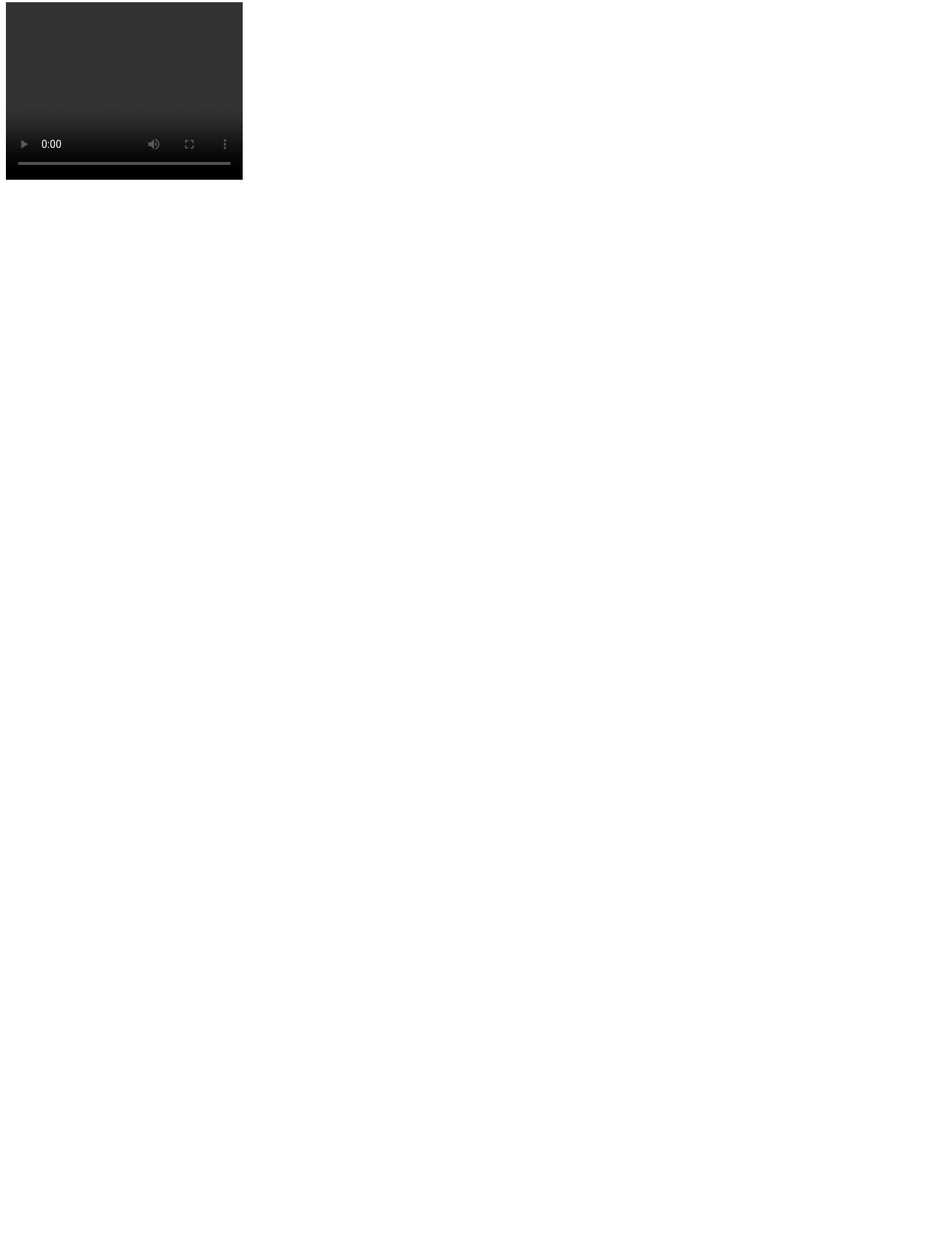
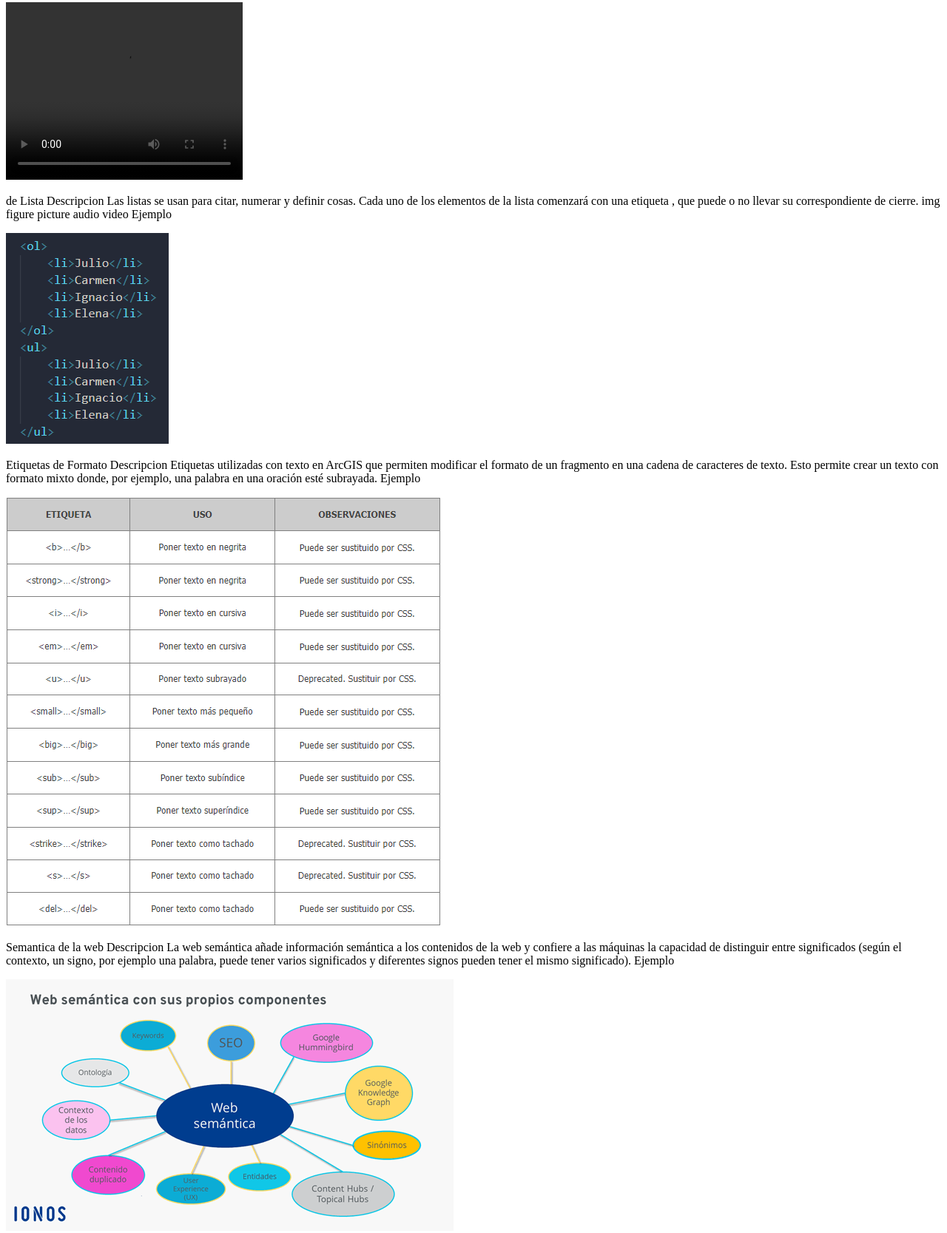
Before and after one commit to StivenCarvajalCampus/HTML, a plain HTML site: page index.html in a window 1280 px wide. Shown: the part 1141-2808 px from the top of the page at 74% size. Before the commit the page ends 1396 px from the top, so only its background shows below. Drawn offline with Linux system fonts and the light colour scheme; grey boxes are pictures that could not be loaded.

Commit message:
Final Formato, Lista, Semantica

```diff
--- a/index.html
+++ b/index.html
@@ -79,6 +79,34 @@ La etiqueta crea un salto de línea de manera que el elemento siguiente se coloc
         <source src="movie.ogg" type="video/ogg">
         Your browser does not support the video tag.
       </video>
+      <p> de Lista
+Descripcion
 
+Las listas se usan para citar, numerar y definir cosas. Cada uno de los elementos de la lista comenzará con una etiqueta
+, que puede o no llevar su correspondiente
+de cierre.
+
+    img
+    figure
+    picture
+    audio
+    video
+
+Ejemplo
+</p>
+<img src="media/EtiquetaLista.png" alt="" srcset="">
+<p>Etiquetas de Formato
+  Descripcion
+
+  Etiquetas utilizadas con texto en ArcGIS que permiten modificar el formato de un fragmento en una cadena de caracteres de texto. Esto permite crear un texto con formato mixto donde, por ejemplo, una palabra en una oración esté subrayada.
+  Ejemplo</p>
+  <img src="media/EtiquetaFormato.png" alt="" srcset="">
+<p>Semantica de la web
+  Descripcion
+
+  La web semántica añade información semántica a los contenidos de la web y confiere a las máquinas la capacidad de distinguir entre significados (según el contexto, un signo, por ejemplo una palabra, puede tener varios significados y diferentes signos pueden tener el mismo significado).
+  Ejemplo</p>
+
+  <img src="media/EtiquetaSemantica.png" alt="" srcset="">
 </body>
 </html>
```
Also changed, not shown: media/EtiquetaFormato.png (added), media/EtiquetaLista.png (added), media/EtiquetaSemantica.png (added).
